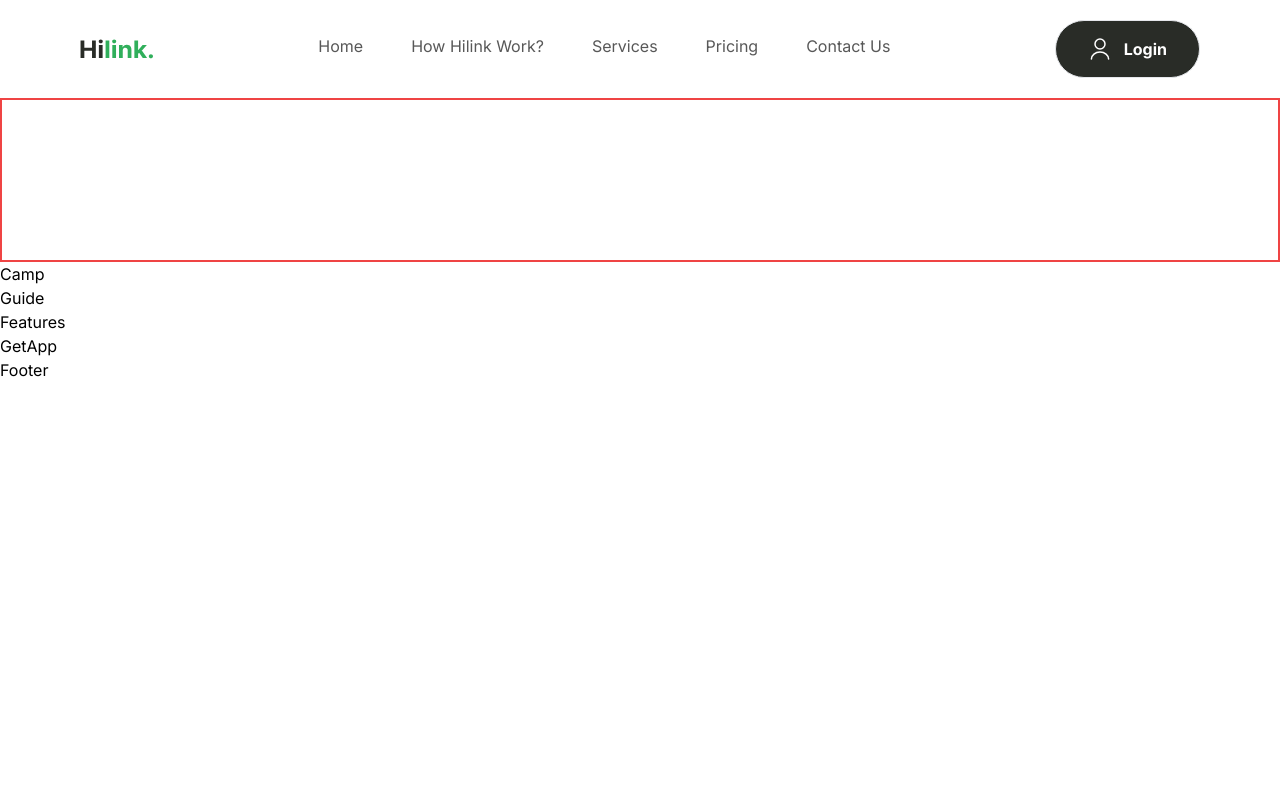
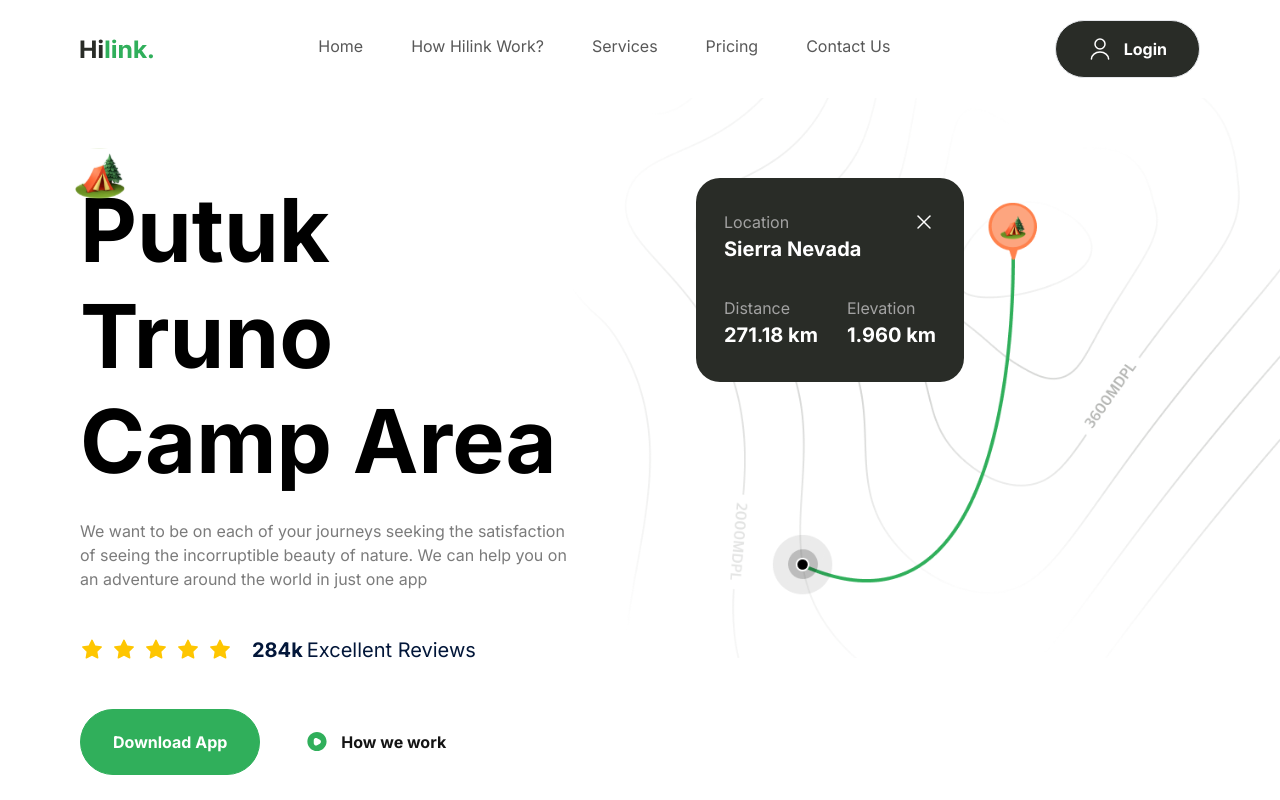
Before and after one commit to Ajek1993/TravelerApp, a Next.js app: page / in a window 1280 px wide. Shown: the top 800 px of the page. Built offline with nearby package versions, Linux system fonts and the light colour scheme.

Commit message:
add Hero section

```diff
--- a/components/Button.tsx
+++ b/components/Button.tsx
@@ -5,7 +5,7 @@
   type: "button" | "submit";
   title: string;
   icon?: string;
-  variant: "btn_dark_green";
+  variant: "btn_dark_green" | "btn_green" | "btn_white_text";
 };
 
 export default function Button({ type, title, icon, variant }: ButtonProps) {
--- a/components/Hero.tsx
+++ b/components/Hero.tsx
@@ -1,7 +1,81 @@
+import Image from "next/image";
 import React from "react";
+import Button from "./Button";
 
 export default function Hero() {
   return (
-    <section className="max-container padding-container flex-col gap-20 border-2 border-red-500 py-10 pb-32 md:gap-28 lg:py-20 xl:flex-row"></section>
+    <section className="max-container padding-container flex flex-col gap-20 py-10 pb-32 md:gap-28 lg:py-20 xl:flex-row">
+      <div className="hero-map" />
+
+      <div className="relative z-20 flex flex-1 flex-col xl:w-1/2">
+        <Image
+          src={"/camp.svg"}
+          alt="camp"
+          width={50}
+          height={50}
+          className="absolute left-[-5px] top-[-30px] w-10 lg:w-[50px]"
+        />
+        <h1 className="bold-52 lg:bold-88">Putuk Truno Camp Area</h1>
+        <p className="regular-16 xl:max-w[520px] mt-6 text-gray-30">
+          We want to be on each of your journeys seeking the satisfaction of
+          seeing the incorruptible beauty of nature. We can help you on an
+          adventure around the world in just one app
+        </p>
+        <div className="my-11 flex flex-wrap gap-5">
+          <div className="flex items-center gap-2">
+            {Array(5)
+              .fill(1)
+              .map((_, i) => (
+                <Image
+                  src={"/star.svg"}
+                  key={i}
+                  alt="star"
+                  height={24}
+                  width={24}
+                />
+              ))}
+          </div>
+          <p className="bold-16 lg:bold-20 text-blue-70">
+            284k
+            <span className="regular-16 lg:regular-20 ml-1">
+              Excellent Reviews
+            </span>
+          </p>
+        </div>
+
+        <div className="flex w-full flex-col gap-3 sm:flex-row">
+          <Button type="button" title="Download App" variant="btn_green" />
+          <Button
+            type="button"
+            title="How we work"
+            variant="btn_white_text"
+            icon="/play.svg"
+          />
+        </div>
+      </div>
+
+      <div className="relative flex flex-1 items-start">
+        <div className="relative z-20 flex w-[268px] flex-col gap-8 rounded-3xl bg-green-90 px-7 py-8">
+          <div className="flex flex-col">
+            <div className="flexBetween">
+              <p className="regular-16 text-gray-20">Location</p>
+              <Image src={"/close.svg"} alt="close" width={24} height={24} />
+            </div>
+            <p className="bold-20 text-white">Sierra Nevada</p>
+          </div>
+
+          <div className="flexBetween">
+            <div className="flex flex-col">
+              <p className="regular-16 text-gray-20">Distance</p>
+              <p className="bold-20 text-white">271.18 km</p>
+            </div>
+            <div className="flex flex-col">
+              <p className="regular-16 text-gray-20">Elevation</p>
+              <p className="bold-20 text-white">1.960 km</p>
+            </div>
+          </div>
+        </div>
+      </div>
+    </section>
   );
 }
```
